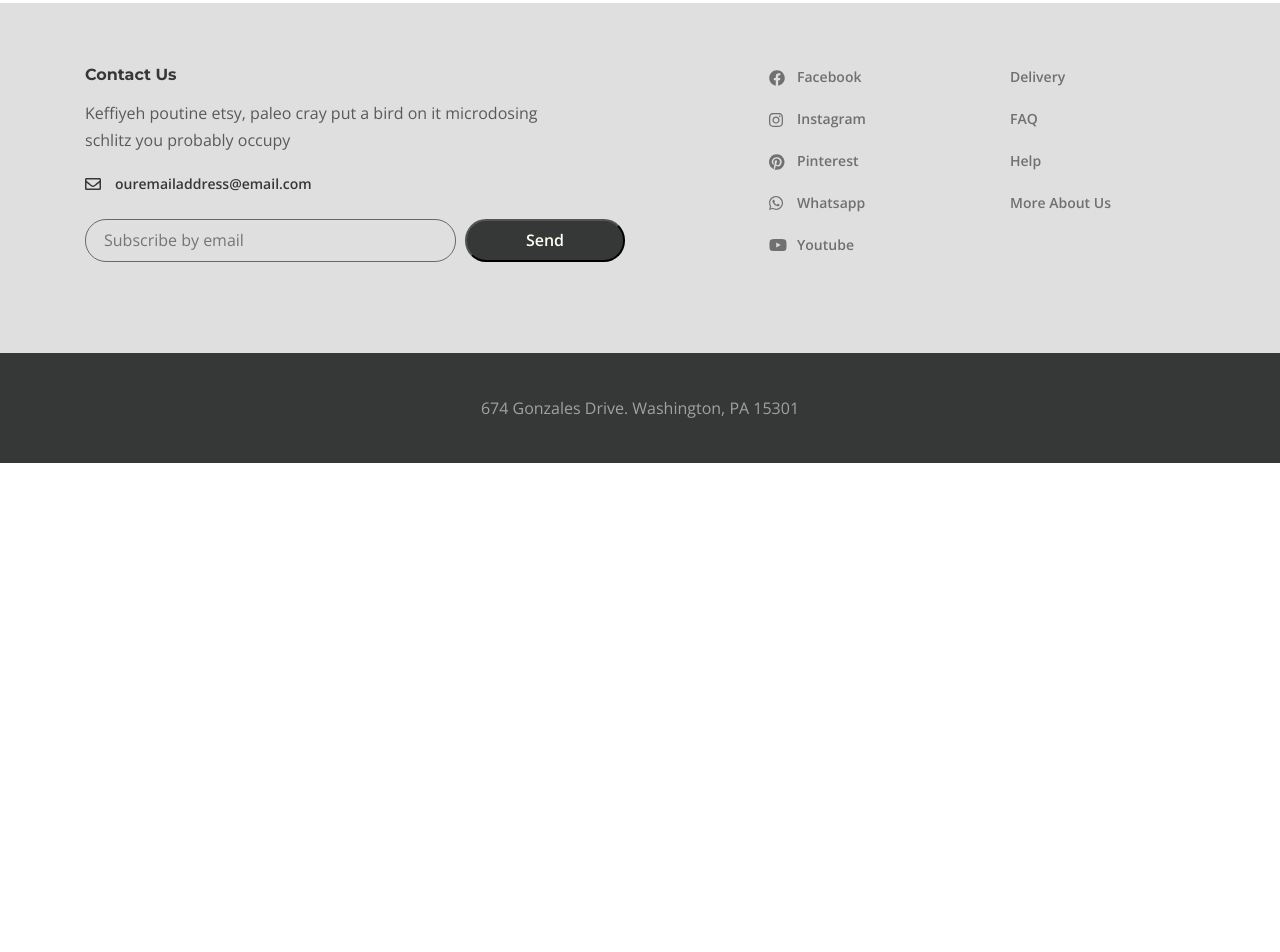
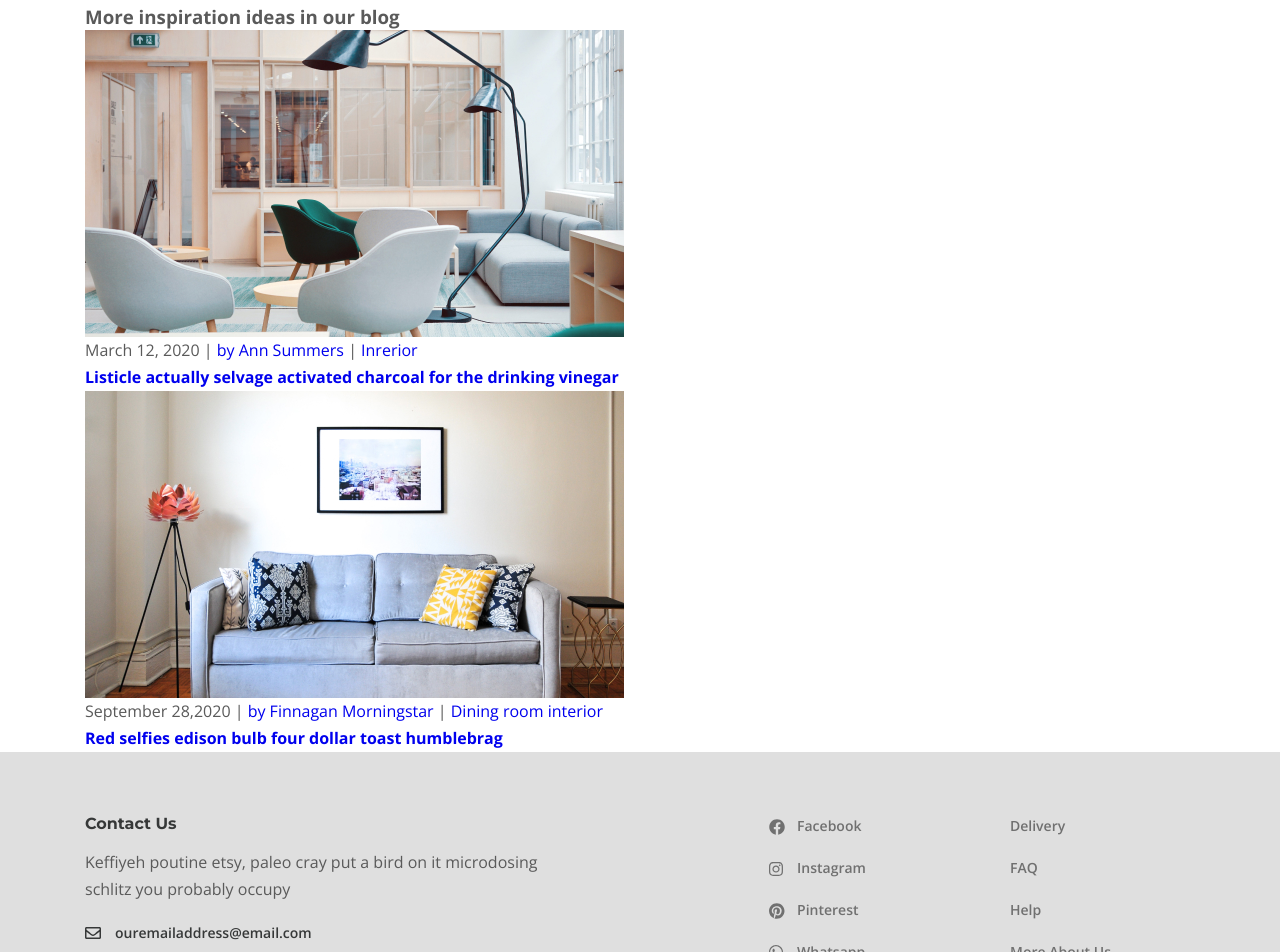
Before and after one commit to berryalien/desire, a website: page app/index.html in a window 1280 px wide. Shown: the part 3940-4892 px from the top of the page. Before the commit the page ends 4403 px from the top, so only its background shows below. Drawn offline with nearby package versions, Linux system fonts and the light colour scheme.

Commit message:
I added a section blog-box

```diff
--- a/app/index.html
+++ b/app/index.html
@@ -355,10 +355,54 @@
           </div>
         </div>
       </div>
+      <section class="blog-box">
+        <div class="container">
+          <h3 class="blog-box__title">
+            More inspiration ideas in our blog
+          </h3>
+          <div class="blog-box__items">
+            <div class="blog-box__item">
+              <a class="blog-box__img-link" href="#">
+                <img class="blog-box__img" src="images/blog-box/1.jpg" alt="images">
+              </a>
+              <span class="blog-box__date">
+                March 12, 2020
+              </span> |
+              <a class="blog-box__author" href="#">
+                by Ann Summers
+              </a> |
+              <a class="blog-box__theme" href="#">
+                Inrerior
+              </a>
+              <a class="blog-box__item-titlelink" href="#">
+                <h4 class="blog-box__item-title">
+                  Listicle actually selvage activated charcoal for the drinking vinegar
+                </h4>
+              </a>
+            </div>
+            <div class="blog-box__item">
+              <a class="blog-box__img-link" href="#">
+                <img class="blog-box__img" src="images/blog-box/2.jpg" alt="images">
+              </a>
+              <span class="blog-box__date">
+                September 28,2020
+              </span> |
+              <a class="blog-box__author" href="#">
+                by Finnagan Morningstar
+              </a> |
+              <a class="blog-box__theme" href="#">
+                Dining room interior
+              </a>
+              <a class="blog-box__item-titlelink" href="#">
+                <h4 class="blog-box__item-title">
+                  Red selfies edison bulb four dollar toast humblebrag
+                </h4>
+              </a>
+            </div>
+          </div>
 
-
-
-
+        </div>
+      </section>
     </main>
 
 
```
Also changed, not shown: app/images/blog-box/1.jpg (added), app/images/blog-box/2.jpg (added).
